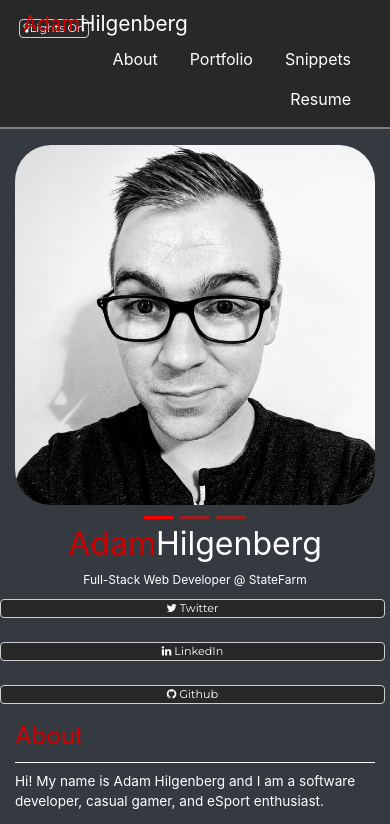
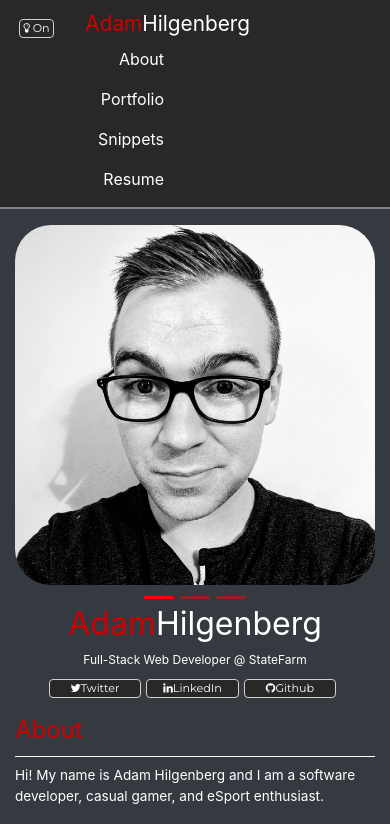
Before and after one commit to ajhilgen/personal-website, a Vue app: page / in a window 390 px wide. Shown: the top 824 px of the page. Built offline with nearby package versions, Linux system fonts and the light colour scheme.

Commit message:
nav updated for mobile and about me page adjusted

```diff
--- a/src/App.vue
+++ b/src/App.vue
@@ -3,19 +3,37 @@
     <input type="checkbox" id="lightswitch" />
     <label for="lightswitch" id="lightlabel">
         <i class="fa fa-lightbulb-o"/>
-        <span class="light-text">Lights</span>
+        <span class="light-text"></span>
     </label>
     <div id="app-container">
-      <div class="nav-header nav-margin nav-dark row align-items-center">
-        <div class="offset-sm-2 col-sm-4 justify-content-start">
+      <div v-if="screenWidth > 768" class="nav-header nav-margin nav-dark row align-items-center">
+        <div class="offset-2 col-8 col-sm-4 justify-content-start">
           <span class="first-name text-medium">Adam</span>
           <span class="last-name text-medium">Hilgenberg</span>
         </div>
-        <ul class="nav col-sm-6 justify-content-end">
+        <ul class="nav col-6 justify-content-end">
           <li v-for="link in navLinks" @mouseover="toggleLinks" @mouseout="toggleLinks" :class="{active: link.isActive}" class="nav-item">
             <router-link :to="link.route" class='nav-link'>{{ link.text }}</router-link>
           </li>
         </ul>
+      </div>
+      <div v-else class="nav-header nav-margin nav-dark row align-items-center">
+        <div class="offset-2 col-8 col-sm-4 justify-content-start">
+          <span class="first-name text-medium">Adam</span>
+          <span class="last-name text-medium">Hilgenberg</span>
+        </div>
+        <b-btn v-b-toggle.navbarContent variant="primary" class="col-2 ml-auto">
+          <span><i class="fa fa-bars fa-1x"></i></span>
+        </b-btn>
+        <b-collapse class="collapse col-sm-5" id="navbarContent">
+          <div class="row">
+            <ul class="nav row justify-content-end">
+              <li v-for="link in navLinks" @mouseover="toggleLinks" @mouseout="toggleLinks" :class="{active: link.isActive}" class="col-sm-12 nav-item">
+                <router-link :to="link.route" class='nav-link'>{{ link.text }}</router-link>
+              </li>
+            </ul>
+          </div>
+        </b-collapse>
       </div>
       <div class="container">
         <router-view></router-view>
@@ -45,7 +63,8 @@ export default {
         text: 'Resume',
         route: 'resume',
         isActive: true
-      }]
+      }],
+      screenWidth: screen.width
     }
   },
   methods: {
@@ -57,7 +76,16 @@ export default {
         }
       });
       return;
+    },
+    handleResize() {
+      this.screenWidth = screen.width;
     }
+  },
+  mounted() {
+    window.addEventListener('resize', this.handleResize)
+  },
+  beforeDestroy() {
+    window.removeEventListener('resize', this.handleResize)
   }
 };
 </script>
@@ -226,7 +254,7 @@ span.fa.fa-lightbulb-o {
     }
 
     > .light-text::after {
-      content: ' On';
+      content: 'Lights On';
     }
   }
 }
@@ -304,8 +332,18 @@ span.fa.fa-lightbulb-o {
     }
 
     > .light-text::after{
-      content: ' Off';
+      content: 'Lights Off';
     }
   }
 }
+
+@media screen and (max-width: 768px) {
+  #lightswitch + #lightlabel > .light-text::after{
+    content: ' On';
+  }
+
+  #lightswitch:checked + #lightlabel > .light-text::after{
+    content: ' Off';
+  }
+}
 </style>
--- a/src/components/AboutMe.vue
+++ b/src/components/AboutMe.vue
@@ -31,11 +31,11 @@
         </div>
       </div>
       <div class="row justify-content-center">
-        <div v-for="link in socialLinks" class="col-sm-3 content-center social-widget">
+        <div v-for="link in socialLinks" class="col-3 col-sm-4 content-center social-widget">
           <a :href="link.url" target="_blank">
             <label>
               <i :class="link.labelIcon"/>
-              {{link.labelText}}
+              <span v-if="screenWidth > 768">{{link.labelText}}</span>
             </label>
           </a>
         </div>
@@ -85,7 +85,8 @@ export default {
           labelText: 'Github',
           url: 'https://github.com/ajhilgen'
         }
-      ]
+      ],
+      screenWidth: screen.width
     };
   },
   methods: {
@@ -94,7 +95,16 @@ export default {
     },
     onSlideEnd (slide) {
       this.sliding = false
+    },
+    handleResize() {
+      this.screenWidth = screen.width;
     }
+  },
+  mounted() {
+    window.addEventListener('resize', this.handleResize)
+  },
+  beforeDestroy() {
+    window.removeEventListener('resize', this.handleResize)
   }
 };
 </script>
```
